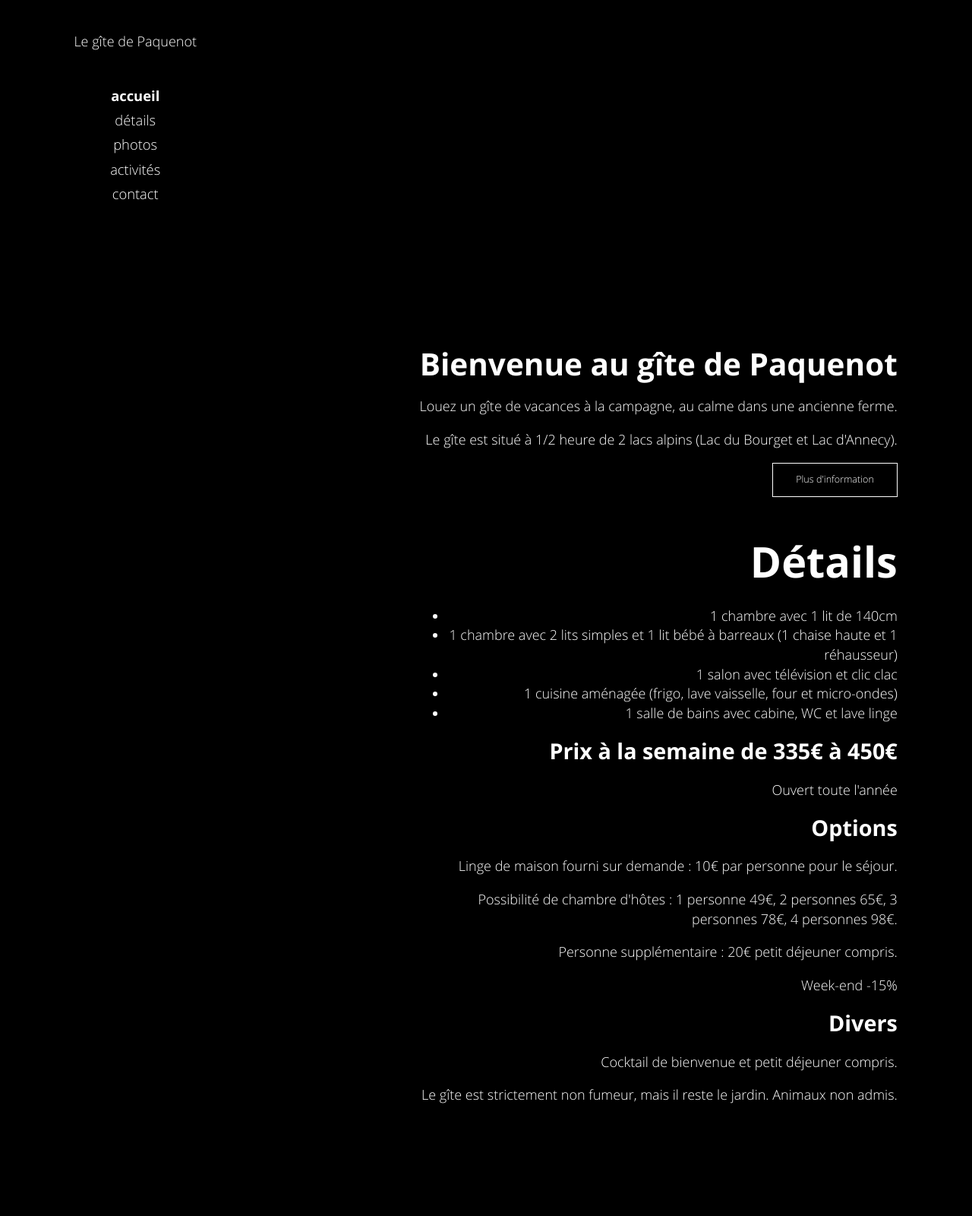
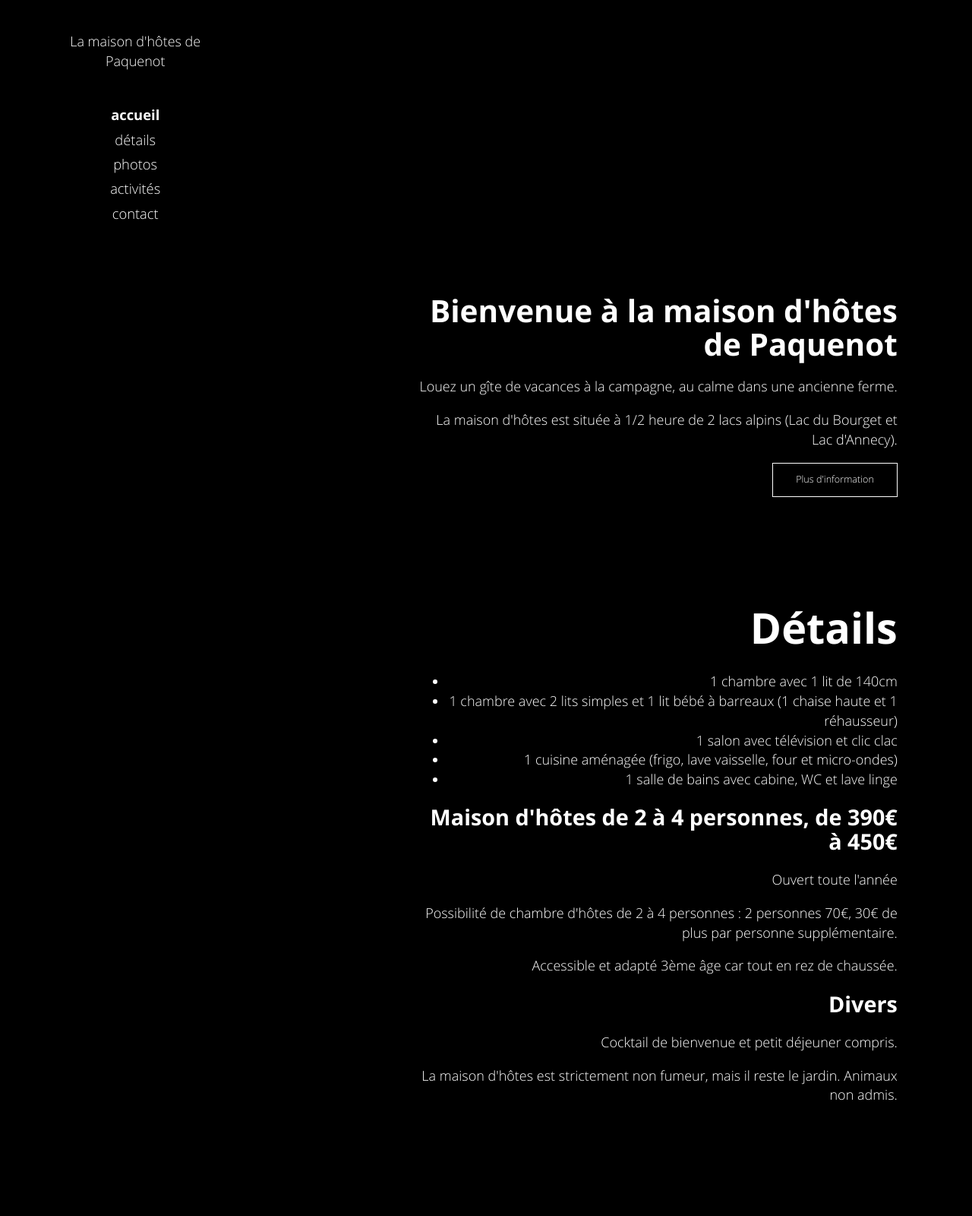
Before and after one commit to paquenot/paquenot.github.io, a plain HTML site: page index.html in a window 1280 px wide. Shown: the top 1600 px of the page at 76% size. Drawn offline with nearby package versions, Linux system fonts and the light colour scheme; a script that the page names is missing.

Commit message:
Mises à jour du contenu de la page

```diff
--- a/index.html
+++ b/index.html
@@ -7,7 +7,7 @@
     <meta name="description" content="">
     <meta name="author" content="">
 
-    <title>Gîte de Paquenot</title>
+    <title>Maison d'hôtes de Paquenot</title>
 
     <!-- Bootstrap core CSS -->
     <link href="gite/assets/bootstrap/css/bootstrap.min.css" rel="stylesheet">
@@ -42,7 +42,7 @@
       <section id="left-sidebar">
 
         <div class="logo">
-          Le gîte de Paquenot
+          La maison d'hôtes de Paquenot
         </div><!-- .logo -->
 
         <!-- Menu Icon for smaller viewports -->
@@ -66,9 +66,9 @@
             <div class="col-sm-10 col-md-9 pull-right darken">
 
                 <section class="feature-text">
-                  <h1>Bienvenue au gîte de Paquenot</h1>
+                  <h1>Bienvenue à la maison d'hôtes de Paquenot</h1>
                   <p>Louez un gîte de vacances à la campagne, au calme dans une ancienne ferme.</p>
-                  <p>Le gîte est situé à 1/2 heure de 2 lacs alpins (Lac du Bourget et Lac d'Annecy).</p>
+                  <p>La maison d'hôtes est située à 1/2 heure de 2 lacs alpins (Lac du Bourget et Lac d'Annecy).</p>
                   <p><a href="#text" class="link-scroll btn btn-outline-inverse btn-lg">Plus d'information</a></p>
                 </section>
 
@@ -88,16 +88,13 @@
                     <li>1 cuisine aménagée (frigo, lave vaisselle, four et micro-ondes)</li>
                     <li>1 salle de bains avec cabine, WC et lave linge</li>
                 </ul>
-                <h4>Prix à la semaine de 335€ à 450€</h4>
+                <h4>Maison d'hôtes de 2 à 4 personnes, de 390€ à 450€</h4>
                 <p>Ouvert toute l'année</p>
-                <h4>Options</h4>
-                <p>Linge de maison fourni sur demande : 10€ par personne pour le séjour.</p>
-                <p>Possibilité de chambre d'hôtes : 1 personne 49€, 2 personnes 65€, 3 personnes 78€, 4 personnes 98€.</p>
-                <p>Personne supplémentaire : 20€ petit déjeuner compris.</p>
-                <p>Week-end -15%</p>
+                <p>Possibilité de chambre d'hôtes de 2 à 4 personnes : 2 personnes 70€, 30€ de plus par personne supplémentaire.</p
+                <p>Accessible et adapté 3ème âge car tout en rez de chaussée.</p>
                 <h4>Divers</h4>
                 <p>Cocktail de bienvenue et petit déjeuner compris.</p>
-                <p>Le gîte est strictement non fumeur, mais il reste le jardin. Animaux non admis.</p>
+                <p>La maison d'hôtes est strictement non fumeur, mais il reste le jardin. Animaux non admis.</p>
 
             </div><!-- .col-sm-10 -->
           </div><!-- .content-wrapper -->
@@ -107,7 +104,7 @@
           <div class="content-wrapper clearfix">
             <div class="col-sm-11 pull-right darken">
 
-                <h1 class="section-title">Photos du gîte</h1>
+                <h1 class="section-title">Photos</h1>
 
                 <!-- feature columns -->
                 <section class="feature-columns row clearfix">
@@ -226,7 +223,7 @@
                       <span class="icon glyphicon glyphicon-ok"></span>
                       <div class="text-content">
                         <h5>Lacs</h5>
-                        <p>Les lacs du Bourget et d'Annecy sont à une demi heure du gîte.</p>
+                        <p>Les lacs du Bourget et d'Annecy sont à une demi heure de la maison.</p>
                       </div>
                     </div><!-- end: .item-content -->
                   </div><!-- end: .grid-item -->
@@ -266,7 +263,7 @@
               <h1 class="section-title">Contact</h1>
 
                 <div class="contact-details col-sm-5 col-md-4">
-                  <p>Marcelle et François Emonet<br/>Grange<br/>73410 Cessens</p>
+                  <p>Marcelle et François Emonet<br/>2190 route de Piollat, Grange, Cessens<br/>Entrelacs</p>
                   <p>Tel: (+33) 4 79 63 11 97</p>
                   <p>Mobile: (+33) 6 80 41 99 43</p>
                   <p><a href="mailto:femonet@laposte.net">femonet@laposte.net</a></p>
```
